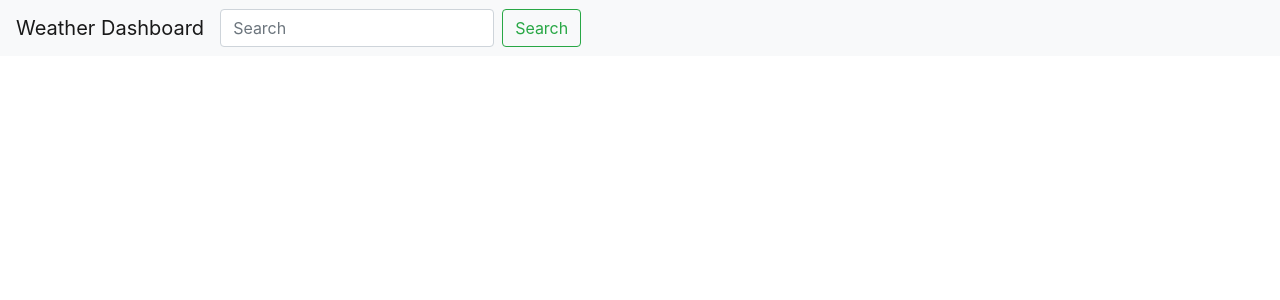
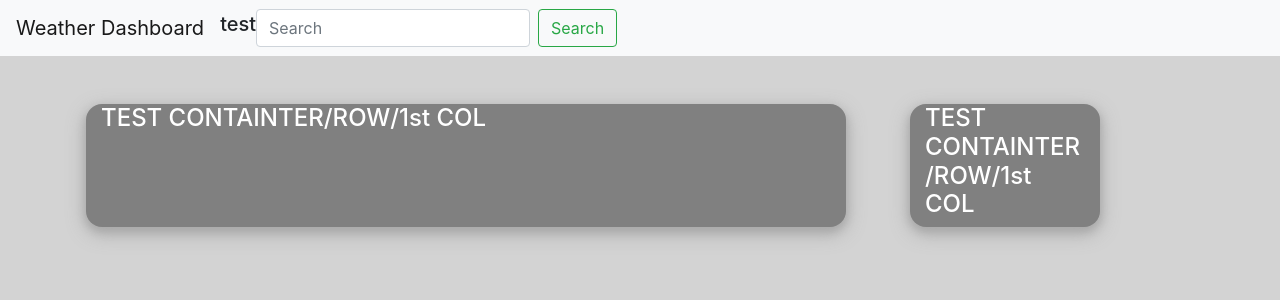
Before and after one commit to missjody/Weather-Dashboard-in-React, a Next.js app: page / in a window 1280 px wide. Shown: the top 300 px of the page. Built offline with nearby package versions, Linux system fonts and the light colour scheme.

Commit message:
working on UI for page

```diff
--- /dev/null
+++ b/components/CurrentCity.module.css
@@ -0,0 +1,4 @@
+.custom {
+ padding-left: 1rem;
+ padding-right: 1rem;
+}
--- a/components/currentCity.js
+++ b/components/currentCity.js
@@ -5,13 +5,24 @@
 // {/* <p className="mr-auto ml-auto mt-3">Current City: Dynamically Insert City Name Here</p> */}
 
 import React from 'react';
+import {Container, Row, Col, Navbar, Nav, NavDropdown, Form, FormControl, Button} from 'react-bootstrap';
 
-const currentCity = (city) => {
-    if (city) {
-        //display city
-    } else {
+const CurrentCity = () => {
+    // if (city) {
+    //     //display city
+    //     return (
+    //         <h5> woops </h5>
+    //     )
+    // } else {
+        return (
         //display nothing
-    }
+        <Row>
+            <Col>
+                <h5> test </h5>
+            </Col>
+        </Row>
+        )
+    // }
 }
 
-export default currentCity;
+export default CurrentCity;
--- a/components/fiveDayForcast.js
+++ b/components/fiveDayForcast.js
@@ -6,7 +6,7 @@
 import React from 'react';
 
 
-const fiveDayForcast = (fiveDayInfo) => {
+const FiveDayForcast = (fiveDayInfo) => {
     if (fiveDayInfo) {
         //loop through fiveDayInfo
         //displaying each day in it's own box
@@ -15,4 +15,4 @@ const fiveDayForcast = (fiveDayInfo) => {
     }
 }
 
-export default fiveDayForcast;
+export default FiveDayForcast;
--- a/components/recentlySearchedCities.js
+++ b/components/recentlySearchedCities.js
@@ -4,7 +4,7 @@
 import React from 'react';
 
 
-const recentlySearchedCities = (dataInRecentHistory) => {
+const RecentlySearchedCities = (dataInRecentHistory) => {
     if (dataInRecentHistory) {
         // display "Recently Searched Cities"
         // and the list of the recently searched cities
@@ -13,4 +13,4 @@ const recentlySearchedCities = (dataInRecentHistory) => {
     }
 }
 
-export default recentlySearchedCities
+export default RecentlySearchedCities
--- a/components/todaysWeather.js
+++ b/components/todaysWeather.js
@@ -8,7 +8,7 @@
 // <todaysWeather weatherToday={weatherToday} />
 import React from 'react';
 
-const todaysWeather = (weatherToday) => {
+const TodaysWeather = (weatherToday) => {
     if (weatherToday) {
         //display today's weather information and icons
     } else {
@@ -16,4 +16,4 @@ const todaysWeather = (weatherToday) => {
     }
 }
 
-export default todaysWeather;
+export default TodaysWeather;
--- a/pages/index.js
+++ b/pages/index.js
@@ -1,10 +1,10 @@
 import Head from 'next/head'
-// import styles from '../styles/Home.module.css'
+import styles from '../styles/Home.module.css'
 
-import recentlySearchedCities from "../components/recentlySearchedCities";
-import fiveDayForcast from "../components/fiveDayForcast";
-import todaysWeather from "../components/todaysWeather";
-import currentCity from "../components/currentCity";
+// import RecentlySearchedCities from "../components/RecentlySearchedCities";
+// import FiveDayForcast from "../components/FiveDayForcast";
+// import TodaysWeather from "../components/TodaysWeather";
+import CurrentCity from "../components/CurrentCity";
 
 import {Container, Row, Col, Navbar, Nav, NavDropdown, Form, FormControl, Button} from 'react-bootstrap';
 
@@ -45,10 +45,11 @@ export default function Home() {
           {/* PUT THE CURRENT CITY HERE WHEN CURRENT CITY HAS A VALUE */}
           {/* VVVVVVVVVVVVVVVVVVVVVVVVVVVVVVVVVVVVVVVVVVVVVVVVVVVVVVV */}
           {/* city={city} */}
-          <currentCity  />
+          <CurrentCity  />
 
 
-          <Form inline>
+
+          <Form inline >
             <FormControl type="text" placeholder="Search" className="mr-sm-2" />
             <Button variant="outline-success">Search</Button>
           </Form>
@@ -67,8 +68,8 @@ export default function Home() {
       <Container>
 
         <Row>
-          <Col sm={12} md={8}>
-
+          <Col sm={12} md={8} className={styles.bkg}>
+            <h4> TEST CONTAINTER/ROW/1st COL</h4>
             {/* VVVVVVVVVVV MAKE THIS A COMPONENT VVVVVVVVVVV */}
             {/* <div className="shadow-lg p-3 mb-5 bg-white rounded mt-5">
               <h1> TODAYS DATE AND WEATHER ICON FOR TODAY </h1>
@@ -77,7 +78,7 @@ export default function Home() {
               <h3>Wind Speed</h3>
               <h3>UV Index and Index Icon</h3> */}
               {/* weatherToday={weatherToday} */}
-              <todaysWeather />
+              {/* <TodaysWeather /> */}
 
 
               {/* VVVVVVVVVVV MAKE THIS A COMPONENT VVVVVVVVVVV */}
@@ -85,16 +86,17 @@ export default function Home() {
                 Internal box with Five day forcast in a spreadsheet type format
               </div> */}
                {/* fiveDayInfo={fiveDayInfo} */}
-              <fiveDayForcast />
+              {/* <FiveDayForcast /> */}
             {/* </div> */}
           </Col>
 
-          <Col>
+          <Col md={{span: 2, offset: 2}} className={styles.bkg}>
+            <h4> TEST CONTAINTER/ROW/1st COL</h4>
 
             {/* VVVVVVVVVVV MAKE THIS A COMPONENT VVVVVVVVVVV */}
             {/* <div className="shadow-lg p-3 mb-5 bg-white rounded mt-md-5 mt-sm-0">Recently searched cities' links</div> */}
             {/* dataInRecentHistory={dataInRecentHistory} */}
-            <recentlySearchedCities />
+            {/* <RecentlySearchedCities /> */}
           </Col>
         </Row>
 
--- a/styles/Home.module.css
+++ b/styles/Home.module.css
@@ -1,3 +1,16 @@
+.bkg {
+  background-color: grey;
+  color: white;
+  border-radius: 1rem;
+  margin-top: 3rem;
+  margin-left: 1rem;
+  margin-right: 3rem;
+  word-wrap: break-word;
+  box-shadow: 0 4px 8px 0 rgb(169,169,169), 0 6px 20px 0 rgb(169,169,169);
+}
+
+
+
 /* .container {
   min-height: 100vh;
   padding: 0 0.5rem;
--- a/styles/globals.css
+++ b/styles/globals.css
@@ -4,6 +4,7 @@ body {
   margin: 0;
   font-family: -apple-system, BlinkMacSystemFont, Segoe UI, Roboto, Oxygen,
     Ubuntu, Cantarell, Fira Sans, Droid Sans, Helvetica Neue, sans-serif;
+  background-color: lightgrey;
 }
 
 a {
```
